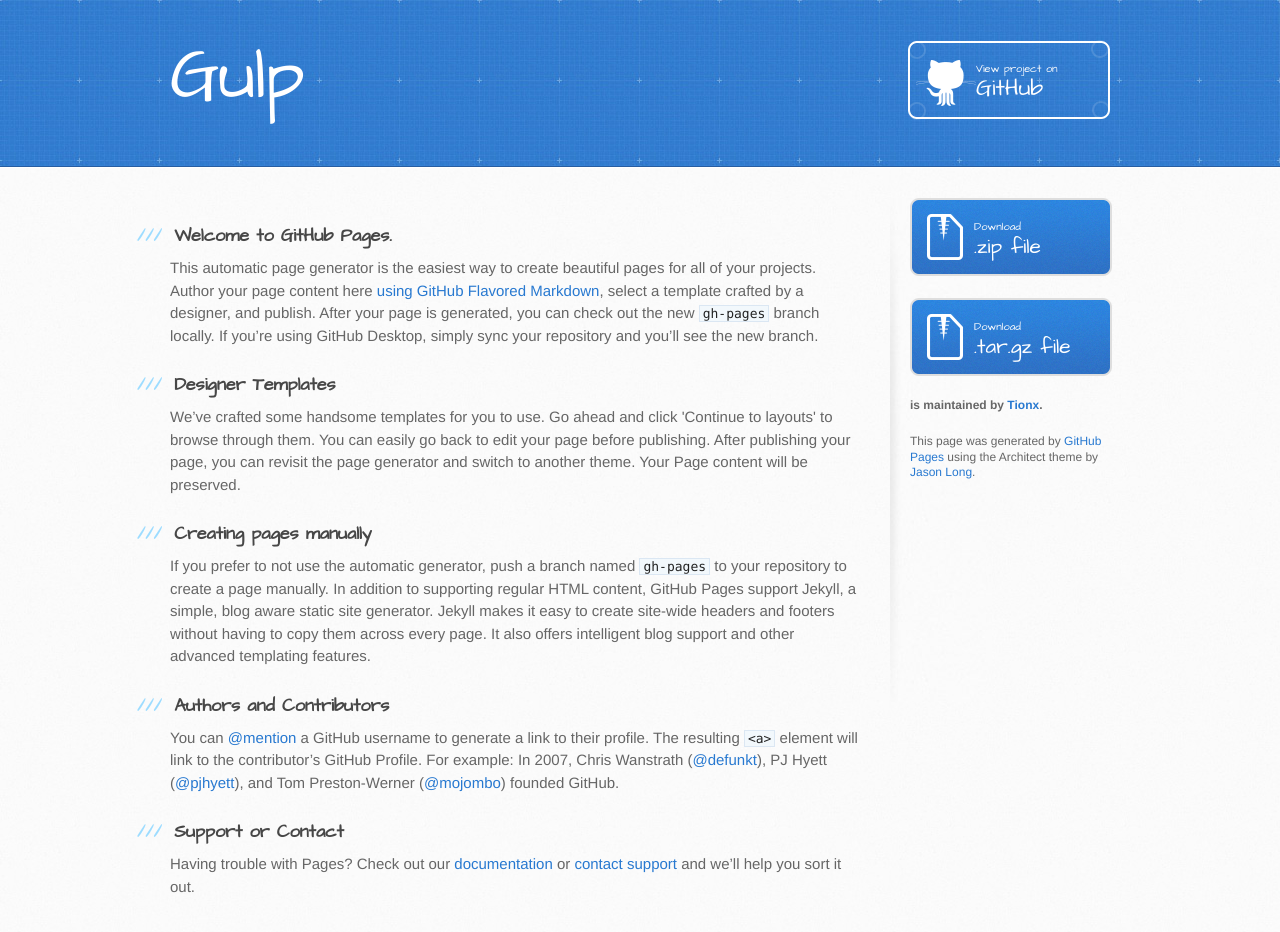
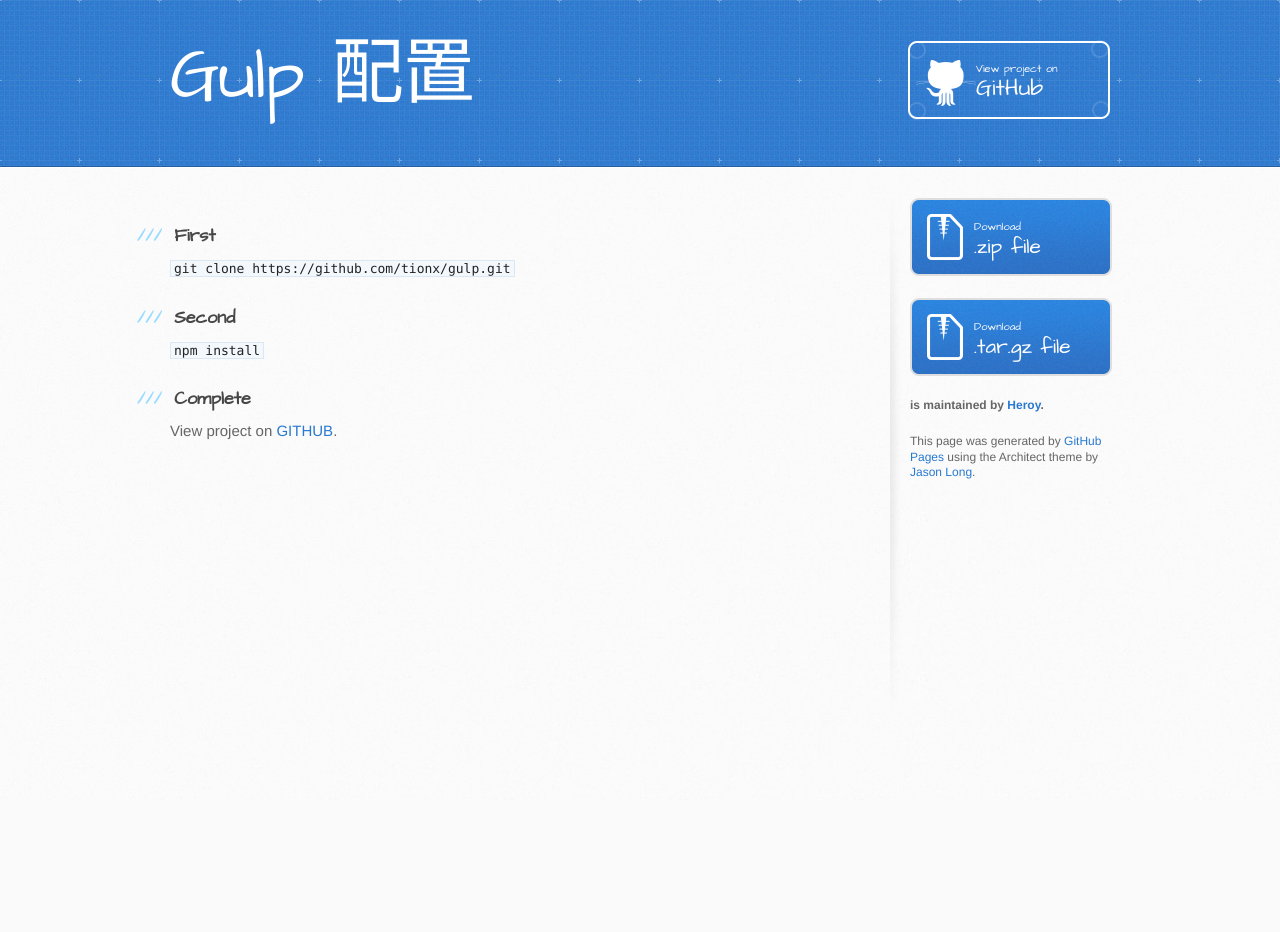
Before and after one commit to xCss/gulp, a plain HTML site: page index.html in a window 1280 px wide. After the commit the page ends 800 px from the top, so only its background shows below. Drawn offline with Linux system fonts and the light colour scheme.

Commit message:
modify index

```diff
--- a/index.html
+++ b/index.html
@@ -13,13 +13,13 @@
     <script src="//html5shiv.googlecode.com/svn/trunk/html5.js"></script>
     <![endif]-->
 
-    <title>Gulp by Tionx</title>
+    <title>Gulp 配置 </title>
   </head>
 
   <body>
     <header>
       <div class="inner">
-        <h1>Gulp</h1>
+        <h1>Gulp 配置</h1>
         <h2></h2>
         <a href="https://github.com/Tionx/gulp" class="button"><small>View project on</small> GitHub</a>
       </div>
@@ -29,29 +29,25 @@
       <div class="inner clearfix">
         <section id="main-content">
           <h3>
-<a id="welcome-to-github-pages" class="anchor" href="#welcome-to-github-pages" aria-hidden="true"><span class="octicon octicon-link"></span></a>Welcome to GitHub Pages.</h3>
-
-<p>This automatic page generator is the easiest way to create beautiful pages for all of your projects. Author your page content here <a href="https://guides.github.com/features/mastering-markdown/">using GitHub Flavored Markdown</a>, select a template crafted by a designer, and publish. After your page is generated, you can check out the new <code>gh-pages</code> branch locally. If you’re using GitHub Desktop, simply sync your repository and you’ll see the new branch.</p>
+<a id="welcome-to-github-pages" class="anchor" href="#welcome-to-github-pages" aria-hidden="true"><span class="octicon octicon-link"></span></a>First</h3>
+<code>
+  git clone https://github.com/tionx/gulp.git
+</code>
 
 <h3>
-<a id="designer-templates" class="anchor" href="#designer-templates" aria-hidden="true"><span class="octicon octicon-link"></span></a>Designer Templates</h3>
+<a id="designer-templates" class="anchor" href="#designer-templates" aria-hidden="true"><span class="octicon octicon-link"></span></a>Second</h3>
+<code>
+  npm install
+</code>
 
-<p>We’ve crafted some handsome templates for you to use. Go ahead and click 'Continue to layouts' to browse through them. You can easily go back to edit your page before publishing. After publishing your page, you can revisit the page generator and switch to another theme. Your Page content will be preserved.</p>
 
 <h3>
-<a id="creating-pages-manually" class="anchor" href="#creating-pages-manually" aria-hidden="true"><span class="octicon octicon-link"></span></a>Creating pages manually</h3>
+<a id="creating-pages-manually" class="anchor" href="#creating-pages-manually" aria-hidden="true"><span class="octicon octicon-link"></span></a>Complete</h3>
 
-<p>If you prefer to not use the automatic generator, push a branch named <code>gh-pages</code> to your repository to create a page manually. In addition to supporting regular HTML content, GitHub Pages support Jekyll, a simple, blog aware static site generator. Jekyll makes it easy to create site-wide headers and footers without having to copy them across every page. It also offers intelligent blog support and other advanced templating features.</p>
+<p>View project on <a href="https://github.com/tionx/gulp">GITHUB</a>.</p>
 
-<h3>
-<a id="authors-and-contributors" class="anchor" href="#authors-and-contributors" aria-hidden="true"><span class="octicon octicon-link"></span></a>Authors and Contributors</h3>
 
-<p>You can <a href="https://github.com/blog/821" class="user-mention">@mention</a> a GitHub username to generate a link to their profile. The resulting <code>&lt;a&gt;</code> element will link to the contributor’s GitHub Profile. For example: In 2007, Chris Wanstrath (<a href="https://github.com/defunkt" class="user-mention">@defunkt</a>), PJ Hyett (<a href="https://github.com/pjhyett" class="user-mention">@pjhyett</a>), and Tom Preston-Werner (<a href="https://github.com/mojombo" class="user-mention">@mojombo</a>) founded GitHub.</p>
 
-<h3>
-<a id="support-or-contact" class="anchor" href="#support-or-contact" aria-hidden="true"><span class="octicon octicon-link"></span></a>Support or Contact</h3>
-
-<p>Having trouble with Pages? Check out our <a href="https://help.github.com/pages">documentation</a> or <a href="https://github.com/contact">contact support</a> and we’ll help you sort it out.</p>
         </section>
 
         <aside id="sidebar">
@@ -64,7 +60,7 @@
             .tar.gz file
           </a>
 
-          <p class="repo-owner"><a href="https://github.com/Tionx/gulp"></a> is maintained by <a href="https://github.com/Tionx">Tionx</a>.</p>
+          <p class="repo-owner"><a href="https://github.com/Tionx/gulp"></a> is maintained by <a href="https://github.com/Tionx">Heroy</a>.</p>
 
           <p>This page was generated by <a href="https://pages.github.com">GitHub Pages</a> using the Architect theme by <a href="https://twitter.com/jasonlong">Jason Long</a>.</p>
         </aside>
```
